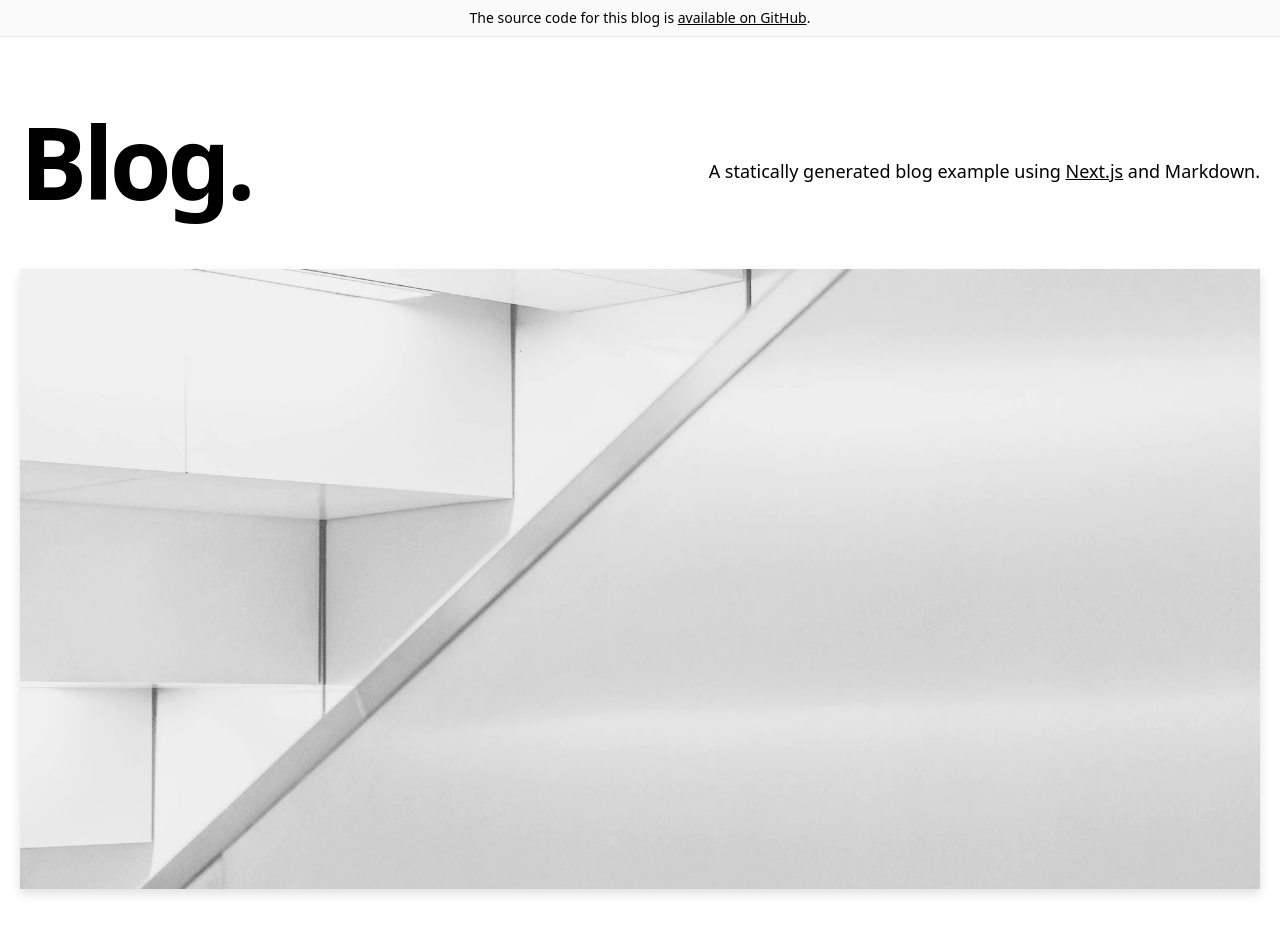
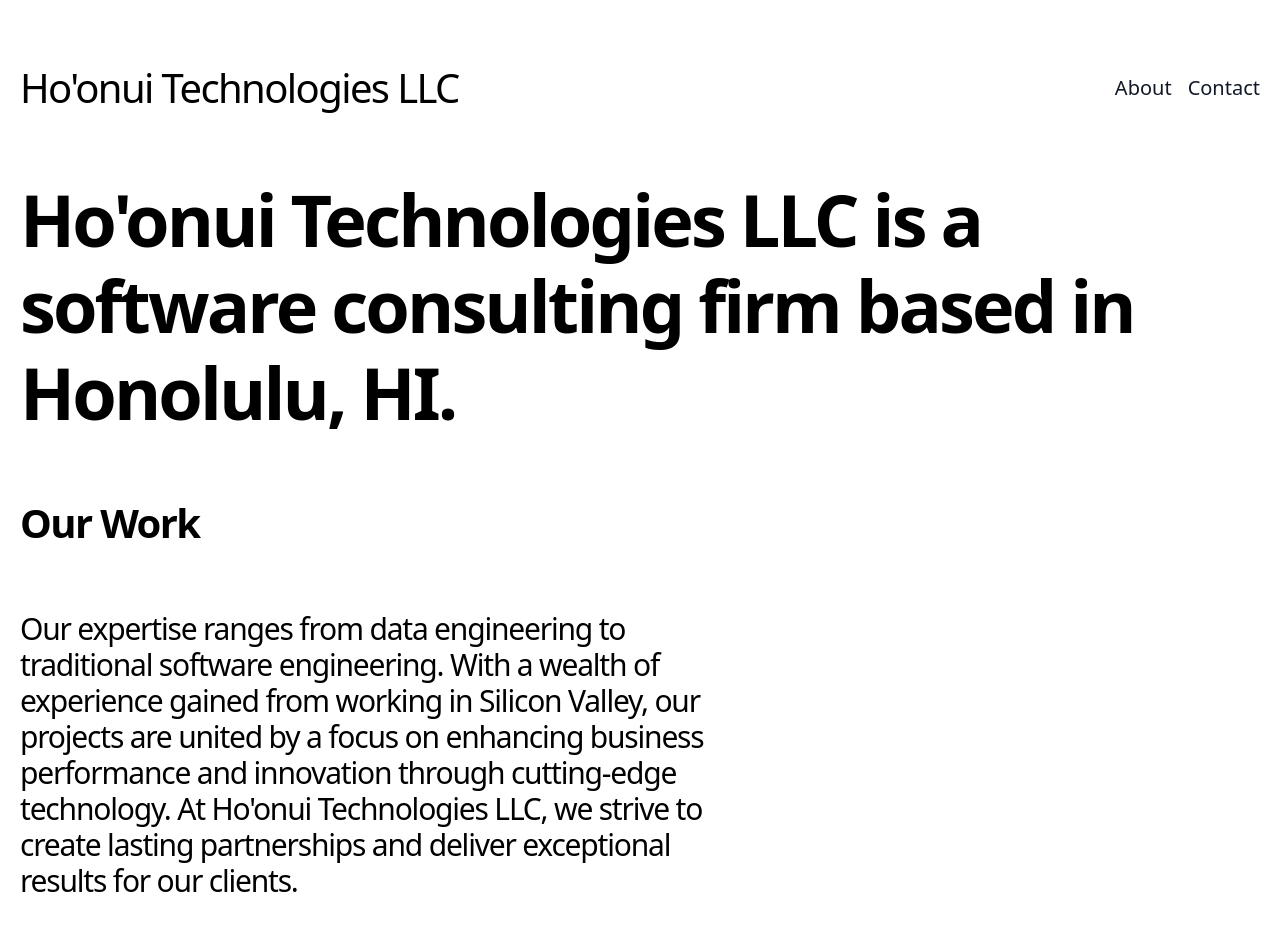
Before and after one commit to Ho-onui-Technologies/hoonui-app, a Next.js app: page / in a window 1280 px wide. Shown: the top 952 px of the page. Built offline with nearby package versions, Linux system fonts and the light colour scheme.

Commit message:
Working landing page

```diff
--- a/components/alert.tsx
+++ /dev/null
@@ -1,48 +0,0 @@
-import Container from './container'
-import cn from 'classnames'
-import { EXAMPLE_PATH } from '../lib/constants'
-
-type Props = {
-  preview?: boolean
-}
-
-const Alert = ({ preview }: Props) => {
-  return (
-    <div
-      className={cn('border-b', {
-        'bg-neutral-800 border-neutral-800 text-white': preview,
-        'bg-neutral-50 border-neutral-200': !preview,
-      })}
-    >
-      <Container>
-        <div className="py-2 text-center text-sm">
-          {preview ? (
-            <>
-              This page is a preview.{' '}
-              <a
-                href="/api/exit-preview"
-                className="underline hover:text-teal-300 duration-200 transition-colors"
-              >
-                Click here
-              </a>{' '}
-              to exit preview mode.
-            </>
-          ) : (
-            <>
-              The source code for this blog is{' '}
-              <a
-                href={`https://github.com/vercel/next.js/tree/canary/examples/${EXAMPLE_PATH}`}
-                className="underline hover:text-blue-600 duration-200 transition-colors"
-              >
-                available on GitHub
-              </a>
-              .
-            </>
-          )}
-        </div>
-      </Container>
-    </div>
-  )
-}
-
-export default Alert
--- a/components/intro.tsx
+++ b/components/intro.tsx
@@ -1,22 +1,53 @@
-import { CMS_NAME } from '../lib/constants'
+import Link from 'next/link';
 
 const Intro = () => {
   return (
-    <section className="flex-col md:flex-row flex items-center md:justify-between mt-16 mb-16 md:mb-12">
-      <h1 className="text-5xl md:text-8xl font-bold tracking-tighter leading-tight md:pr-8">
-        Blog.
-      </h1>
-      <h4 className="text-center md:text-left text-lg mt-5 md:pl-8">
-        A statically generated blog example using{' '}
-        <a
-          href="https://nextjs.org/"
-          className="underline hover:text-blue-600 duration-200 transition-colors"
-        >
-          Next.js
-        </a>{' '}
-        and {CMS_NAME}.
-      </h4>
-    </section>
+    <div>
+      <section className="flex-col md:flex-row flex items-center md:justify-between mt-16 mb-16 md:mb-12">
+        <h1 className="text-5xl md:text-5xl tracking-tighter leading-tight md:pr-8">
+          Ho'onui Technologies LLC
+        </h1>
+        <nav className="flex items-center space-x-4">
+          <a className="text-xl font-medium text-gray-900 hover:text-gray-700 transition-colors duration-150">
+            About
+          </a>
+          <a className="text-xl font-medium text-gray-900 hover:text-gray-700 transition-colors duration-150">
+            Contact
+          </a>
+        </nav>
+      </section>
+
+      <section className="mt-16 mb-16 md:mb-12">
+        <h1 className="text-5xl md:text-7xl font-bold tracking-tighter leading-tight md:pr-8">
+          Ho'onui Technologies LLC is a software consulting firm based in Honolulu, HI.
+        </h1>
+      </section>
+      <section className="mt-16 mb-16 md:mb-12">
+        <h1 className="text-5xl md:text-5xl font-bold tracking-tighter leading-tight md:pr-8">
+          Our Work
+        </h1>
+      </section>
+
+      <section className="mt-16 mb-16 md:mb-12">
+        <h1 className="text-5xl md:text-3xl tracking-tighter leading-tight md:pr-8 w-3/5">
+          Our expertise ranges from data engineering to traditional software engineering.
+          With a wealth of experience gained from working in Silicon Valley, our projects
+          are united by a focus on enhancing business performance and innovation through
+          cutting-edge technology. At Ho'onui Technologies LLC, we strive to create lasting
+          partnerships and deliver exceptional results for our clients.
+        </h1>
+      </section>
+
+      <section className="flex-col md:flex-row flex items-center md:justify-between mt-16 mb-16 md:mb-12">
+        <h1 className="text-5xl md:text-5xl font-bold tracking-tighter leading-tight md:pr-8">
+          Ho'onui:
+        </h1>
+        <h1 className="text-5xl md:text-5xl tracking-tighter leading-tight md:pr-8">
+          refers to the phase in the Hawaiian moon calendar that is growing in size, which symbolizes a time of growth and expansion.
+        </h1>
+      </section>
+
+    </div>
   )
 }
 
--- a/components/layout.tsx
+++ b/components/layout.tsx
@@ -1,4 +1,3 @@
-import Alert from './alert'
 import Footer from './footer'
 import Meta from './meta'
 
@@ -12,7 +11,6 @@ const Layout = ({ preview, children }: Props) => {
     <>
       <Meta />
       <div className="min-h-screen">
-        <Alert preview={preview} />
         <main>{children}</main>
       </div>
       <Footer />
--- a/pages/index.tsx
+++ b/pages/index.tsx
@@ -19,21 +19,10 @@ export default function Index({ allPosts }: Props) {
     <>
       <Layout>
         <Head>
-          <title>{`Next.js Blog Example with ${CMS_NAME}`}</title>
+          <title>{`Ho'onui Technologies LLC`}</title>
         </Head>
         <Container>
           <Intro />
-          {heroPost && (
-            <HeroPost
-              title={heroPost.title}
-              coverImage={heroPost.coverImage}
-              date={heroPost.date}
-              author={heroPost.author}
-              slug={heroPost.slug}
-              excerpt={heroPost.excerpt}
-            />
-          )}
-          {morePosts.length > 0 && <MoreStories posts={morePosts} />}
         </Container>
       </Layout>
     </>
```
